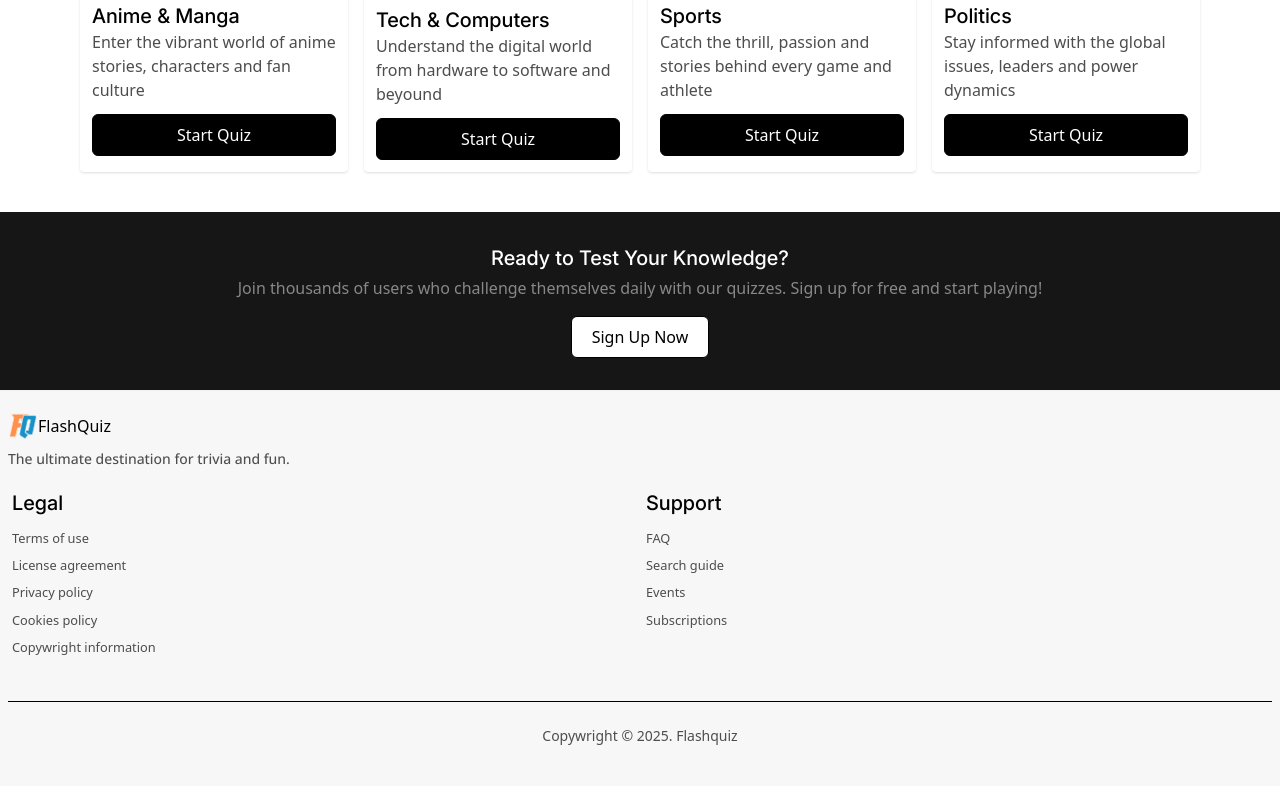
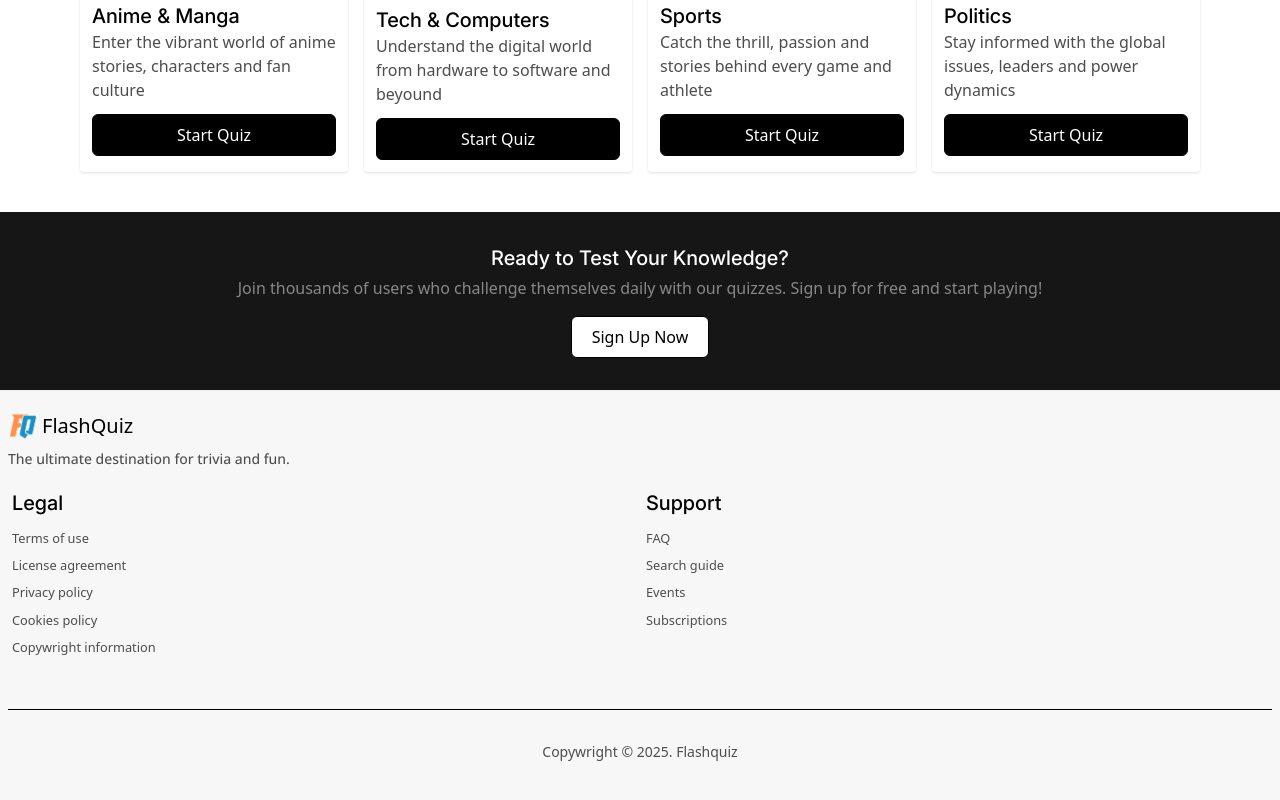
Before and after one commit to Habeebamoo/Flashquiz, a React (Vite) app in the folder client/: page / in a window 1280 px wide. Shown: the part 1608-2408 px from the top of the page. Built offline with nearby package versions, Linux system fonts and the light colour scheme; no server answers.

Commit message:
updated footer

```diff
--- a/client/src/components/Footer.tsx
+++ b/client/src/components/Footer.tsx
@@ -7,7 +7,7 @@ export default function Footer() {
     <footer className="p-2 bg-accentXlight border-t-1 border-t-accentCold">
       <div className="flex-start mt-3">
         <img src={logo} className="h-[30px]" />
-        <h2>FlashQuiz</h2>
+        <h2 className="text-xl ml-1">FlashQuiz</h2>
       </div>
       <p className="text-secondary text-sm font-open py-2">The ultimate destination for trivia and fun.</p>
       <div className="mt-2 grid grid-cols-1 gap-3 sm:grid-cols-2 p-1">
@@ -27,9 +27,9 @@ export default function Footer() {
           <small>Subscriptions</small>
         </div>
       </div>
-      <div className="mt-8 mb-8">
+      <div className="mt-10 mb-10">
         <hr color="rgb(76, 77, 78)" />
-        <p className="mt-6 mb-6 text-center text-secondary text-sm">Copywright &copy; {year}. Flashquiz</p>
+        <p className="mt-8 mb-8 text-center text-secondary text-sm">Copywright &copy; {year}. Flashquiz</p>
       </div>
     </footer>
   )
```
